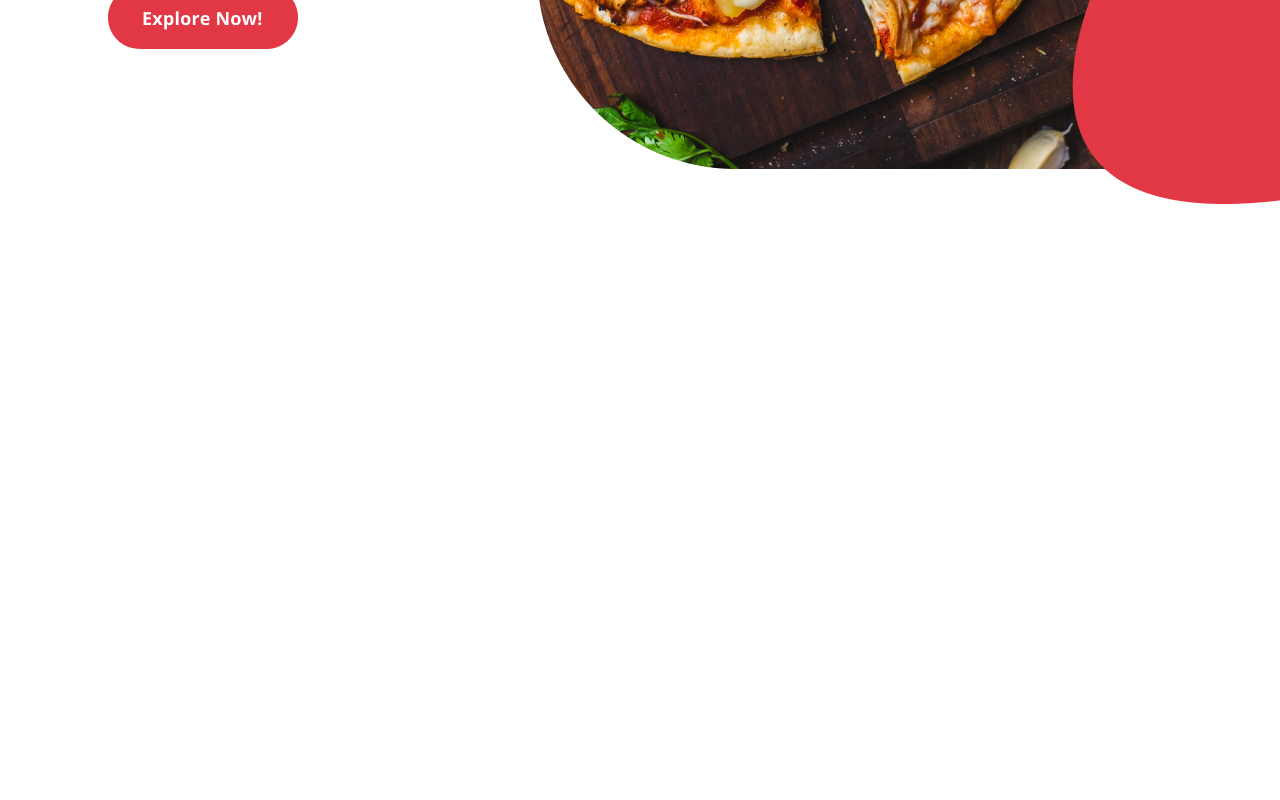
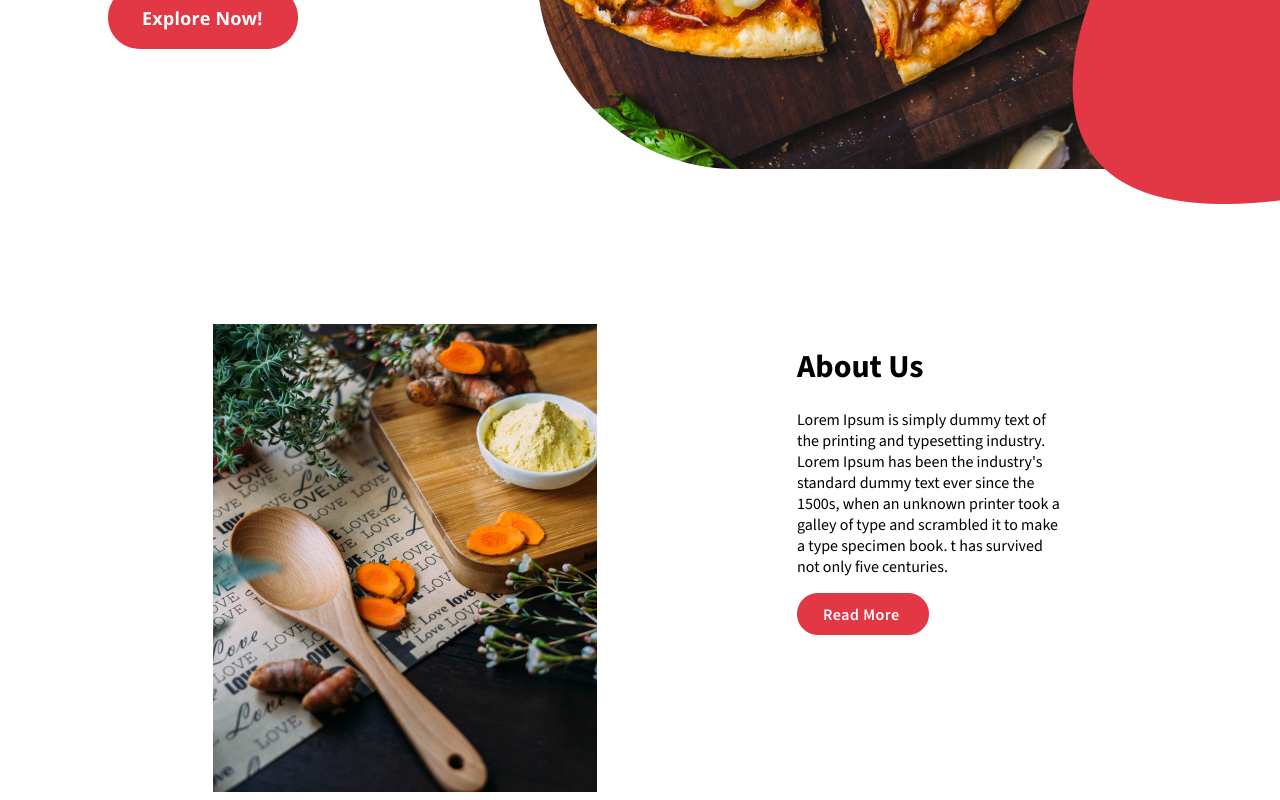
Before and after one commit to aqsaaqeel/food-app, a React (Create React App) app: page / in a window 1280 px wide. Shown: the part 643-1443 px from the top of the page. Before the commit the page ends 847 px from the top, so only its background shows below. Built offline with nearby package versions, Linux system fonts and the light colour scheme.

Commit message:
feat: added another section

```diff
--- a/src/App.js
+++ b/src/App.js
@@ -1,9 +1,10 @@
-import { Homepage } from "./components";
+import { AboutSection, Homepage } from "./components";
 import "./App.css"
 function App() {
   return (
     <div className="App">
       <Homepage />
+      <AboutSection />
     </div>
   );
 }
--- /dev/null
+++ b/src/components/about-section/AboutSection.css
@@ -0,0 +1,13 @@
+.about-container {
+  /* width: 100%; */
+  margin-top: 9.37rem;
+  display: flex;
+  padding: 0 12.813rem;
+  column-gap: 12.5rem;
+}
+.about-image {
+  width: 24rem;
+  height: 29.25rem;
+  top: 61.8125rem;
+  left: 12.8125rem;
+}
--- /dev/null
+++ b/src/components/about-section/AboutSection.jsx
@@ -0,0 +1,19 @@
+import "./AboutSection.css"
+export const AboutSection = () => {
+  return (
+    <div className="about-container">
+      <img className="about-image" src="images/about-image.png" alt="kitchen utensils" />
+      <div className="about-text-container">
+        <h1>About Us</h1>
+        <p>
+          Lorem Ipsum is simply dummy text of the printing and typesetting
+          industry. Lorem Ipsum has been the industry's standard dummy text ever
+          since the 1500s, when an unknown printer took a galley of type and
+          scrambled it to make a type specimen book. t has survived not only
+          five centuries.
+        </p>
+        <img src="images/readmore-s-red.png" alt="red button"/>
+      </div>
+    </div>
+  );
+};
--- a/src/components/index.js
+++ b/src/components/index.js
@@ -1 +1,2 @@
 export * from "./homepage/Homepage"
+export * from "./about-section/AboutSection"
```
Also changed, not shown: public/images/about-image.png (added), public/images/readmore-s-red.png (added).
